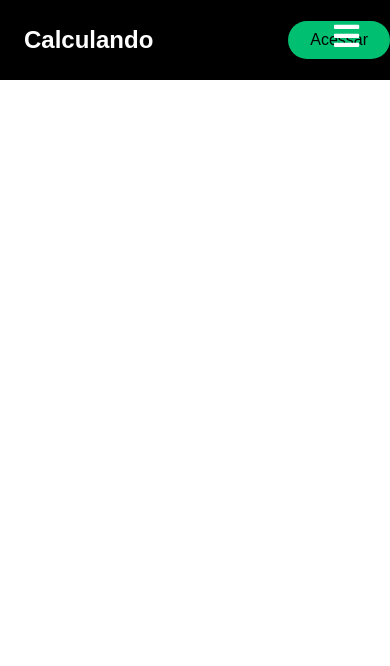
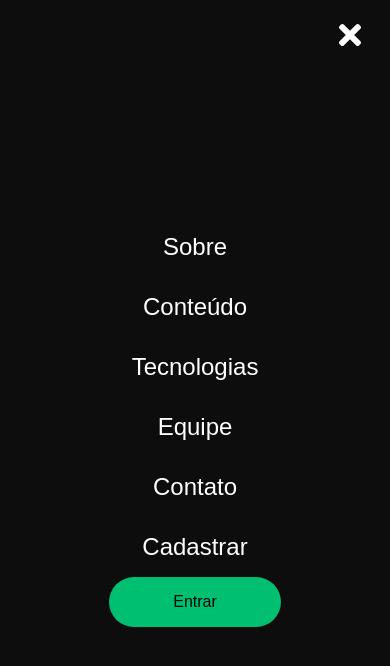
Before and after one commit to marcelopepis/Projeto-Web2---Ensino-de-Matematica, a React (Create React App) app in the folder calculando/: page / in a window 390 px wide. Both pictures are taken after a click on the element 346 px from the left and 39 px from the top of the page. Shown: the top 666 px of the page. Built offline with nearby package versions, Linux system fonts and the light colour scheme.

Commit message:
menu mobile corrigido.

```diff
--- a/calculando/src/components/Navbar/NavBarElements.js
+++ b/calculando/src/components/Navbar/NavBarElements.js
@@ -93,7 +93,7 @@
   align-items: center;
 
   @media screen and (max-width: 768px) {
-    display: flex;
+    display: none;
   }
 `;
 
--- a/calculando/src/components/Navbar/index.js
+++ b/calculando/src/components/Navbar/index.js
@@ -2,7 +2,7 @@
 import { FaBars } from 'react-icons/fa';
 import { Nav, NavbarContainer, NavLogo, MobileIcon, NavMenu, NavItem, NavLinks, NavBtn, NavBtnLink } from './NavBarElements';
 
-const Navbar = () => {
+const Navbar = ({ toggle }) => {
   return (
     <>
       <Nav>
@@ -10,7 +10,7 @@
           <NavLogo to='/'>
             Calculando
           </NavLogo>
-          <MobileIcon>
+          <MobileIcon onClick={toggle}>
             <FaBars />
           </MobileIcon>
           <NavMenu>
--- a/calculando/src/components/Sidebar/index.js
+++ b/calculando/src/components/Sidebar/index.js
@@ -9,11 +9,11 @@
   SideBtnWrap,
   SidebarRouter
   } from './SidebarElements';
-const Sidebar = () => {
+const Sidebar = ({isOpen, toggle}) => {
   return (
     <>
-      <SidebarContainer>
-        <Icon>
+      <SidebarContainer isOpen={isOpen} onClick={toggle} >
+        <Icon onClick={toggle}>
           <CloseIcon></CloseIcon>
         </Icon>
         <SidebarWrapper>
--- a/calculando/src/pages/index.js
+++ b/calculando/src/pages/index.js
@@ -1,12 +1,18 @@
-import React from 'react'
+import React, {useState} from 'react'
 import Sidebar from '../components/Sidebar';
 import Navbar from '../components/Navbar';
 
 const Home = () => {
+  const [isOpen, setIsOpen] = useState(false);
+
+  const toggle = () => {
+    setIsOpen(!isOpen);
+  }
+
   return (
     <>
-      <Sidebar />
-      <Navbar />
+      <Sidebar isOpen={isOpen} toggle={toggle} />
+      <Navbar toggle={toggle} />
     </>
   )
 }
```
